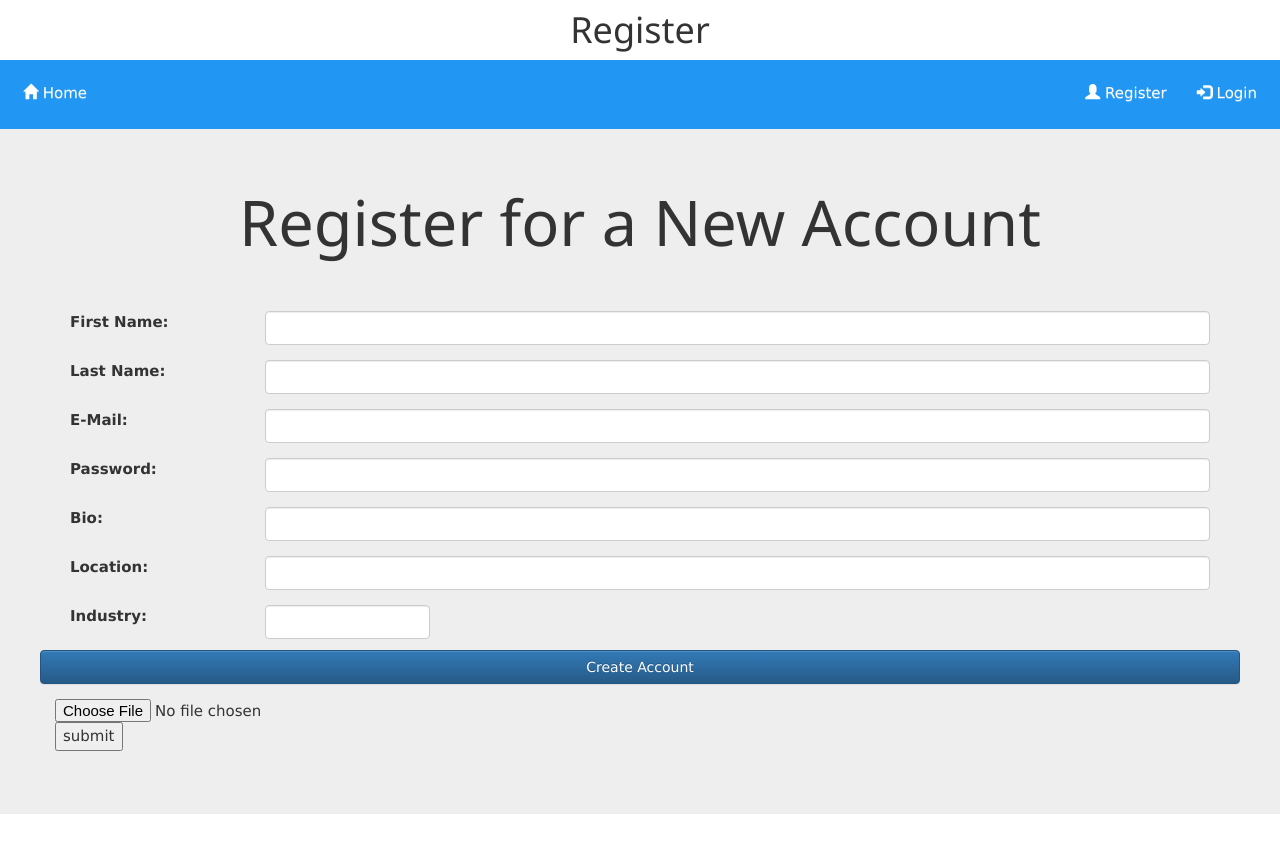
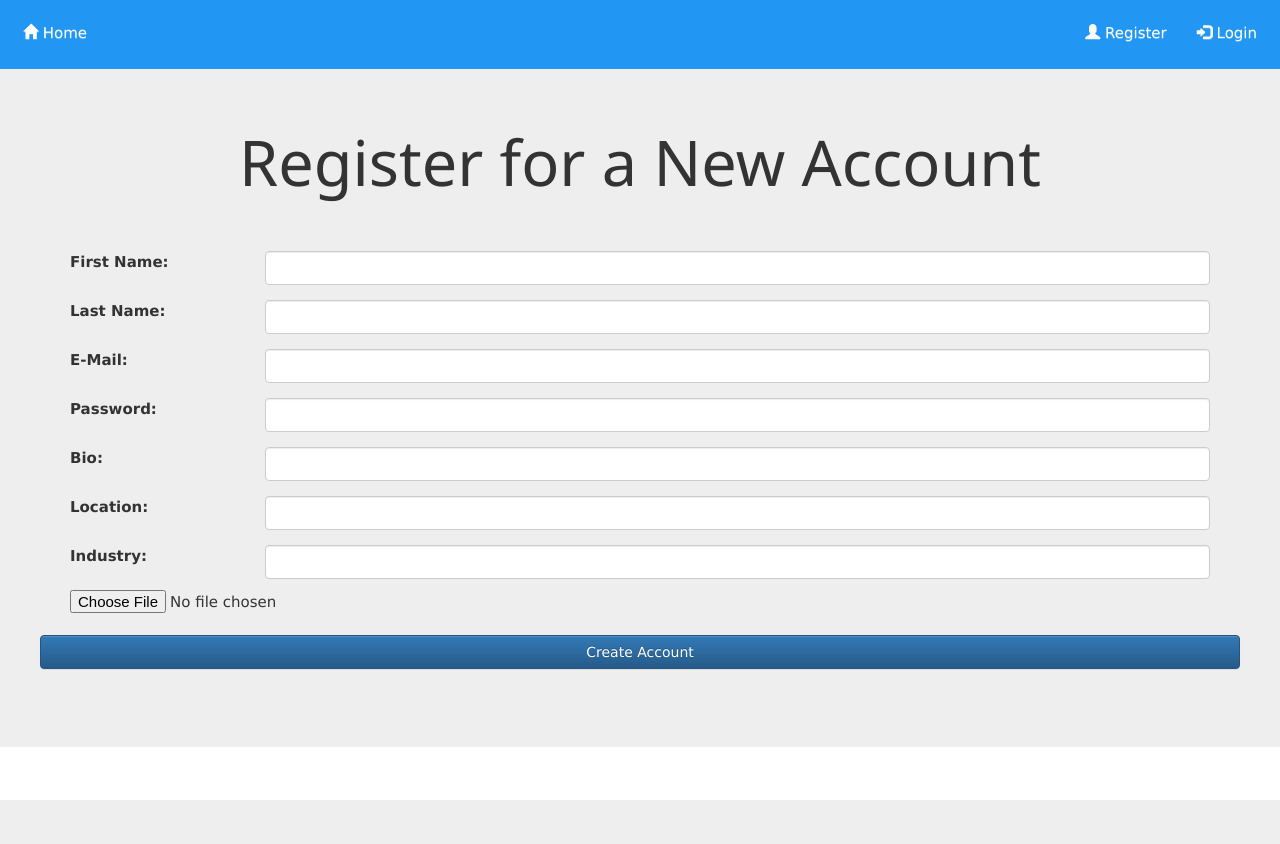
Before and after one commit to aevl/SWEGroupProject, a PHP site: page /register.php in a window 1280 px wide. After the commit the page ends 800 px from the top, so only its background shows below. Run offline with PHP 8.4, Linux system fonts and the light colour scheme.

Commit message:
Update register.php
fixed bugs(related to login.php)

```diff
--- a/register.php
+++ b/register.php
@@ -20,7 +20,7 @@
 	<body> <!--Body-->
 		<!--Header-->
 		<header>
-			<h1><center>Register</center></h1>
+
 		</header>
 		<!--Nav Bar-->
 		<nav class="w3-topnav w3-blue">
@@ -38,7 +38,7 @@
 		<!--Sign-up Form-->
 <?php		if(isset($_POST['submit'])) { // Was the form submitted?
         	$link = mysqli_connect("localhost", "root", "Thisistheultimatepassword1337", "mydb") or die ("Connection Error " . mysqli_error($link));
-                $sql = "INSERT INTO user(first_name, last_name, email, password, bio, location, industry,salt) VALUES(?,?,?,?,?,?,?,?)";
+                $sql = "INSERT INTO user(first_name, last_name, password, email, bio, location, industry, salt) VALUES(?,?,?,?,?,?,?,?)";
                 if ($stmt = mysqli_prepare($link, $sql)) {
                     $fname = $_POST['fname'];
 					$lname = $_POST['lname'];
@@ -51,14 +51,12 @@
 	                		$salt = mt_rand();
 					$password = password_hash($salt.$_POST['pass'], PASSWORD_BCRYPT)  or die("bind param");
 					//echo "before bind";
-                    mysqli_stmt_bind_param($stmt, "sssssss", $fname, $lname, $password, $email, $bio, $location, $industry) or die("bind param");
+                    mysqli_stmt_bind_param($stmt, "ssssssss", $fname, $lname, $password, $email, $bio, $location, $industry, $salt) or die("bind param");
                     //echo "after bind";
-
-
 		if(mysqli_stmt_execute($stmt)) {
                       		  echo "<h4><b><center>Success</center></b></h4>";
 				//this redirects to user.php - but still need to log in
-				header('location: user.php');
+				header('location: page4.php');
                     } else {
                     	echo "<h4><b><center>Failed</center></b></h4>";
 						printf("<b><center>Error: %s</center></b>.\n", mysqli_stmt_error($stmt));
@@ -117,10 +115,12 @@
 				  <!--Industry-->
 				  	<div class="row form-group">
 				  		<label class="control-label col-md-2" for="industry">Industry:</label>
-				  		<div class="col-md-2">
+				  		<div class="col-md-10">
 				  			<input type="text" required class="form-control" id="industry" name="industry">
 				  		</div>
+						<br><br>
 				  		<div class="col-md-8">
+						<input type='file' name='UploadImage'>
 				  		</div>
 					<br><br>
 				  <!--Submit-->
@@ -129,7 +129,7 @@
 				 	</div>
 				</form> <!-- end formElement -->
                 <!--Profile Photo-->
-                <form method='POST' action='UploadImage.php' enctype="multipart/form-data">
+                <!--<form method='POST' action='UploadImage.php' enctype="multipart/form-data">
                     <input type='file' name='UploadImage'>
                     <input type='submit' value="submit">
                 </form>
```
